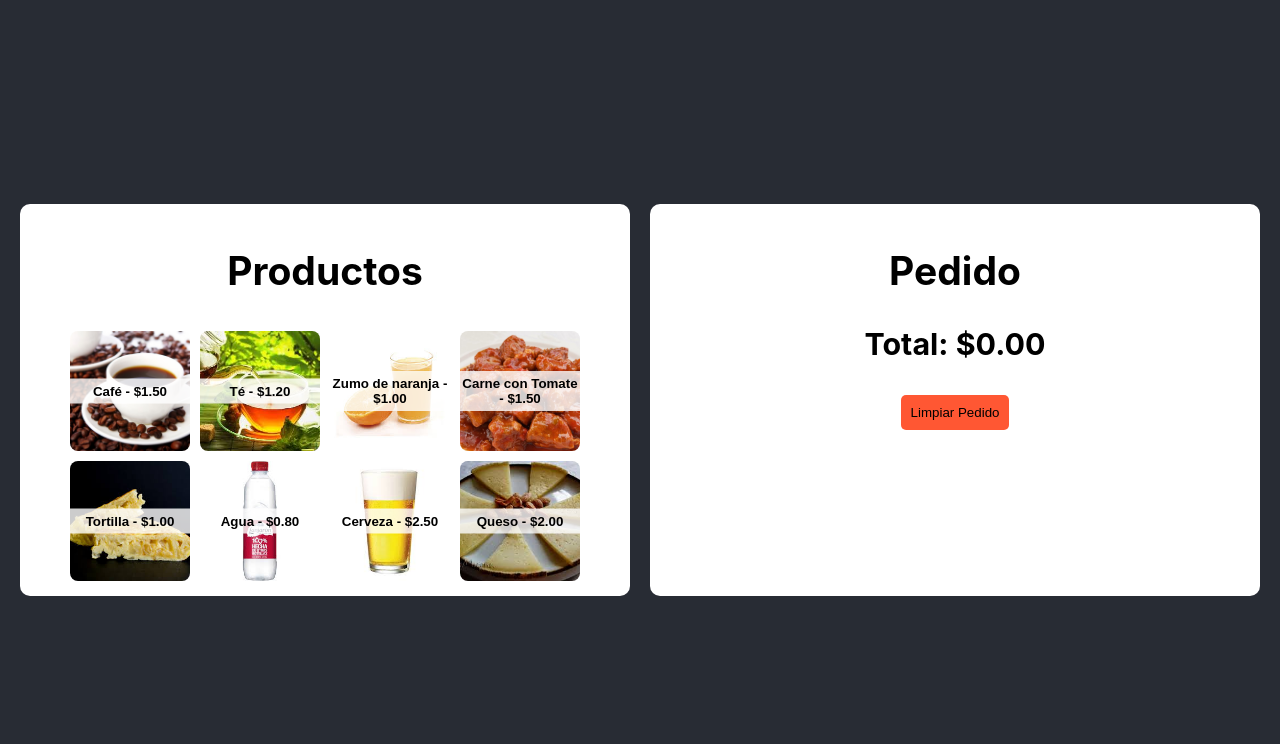
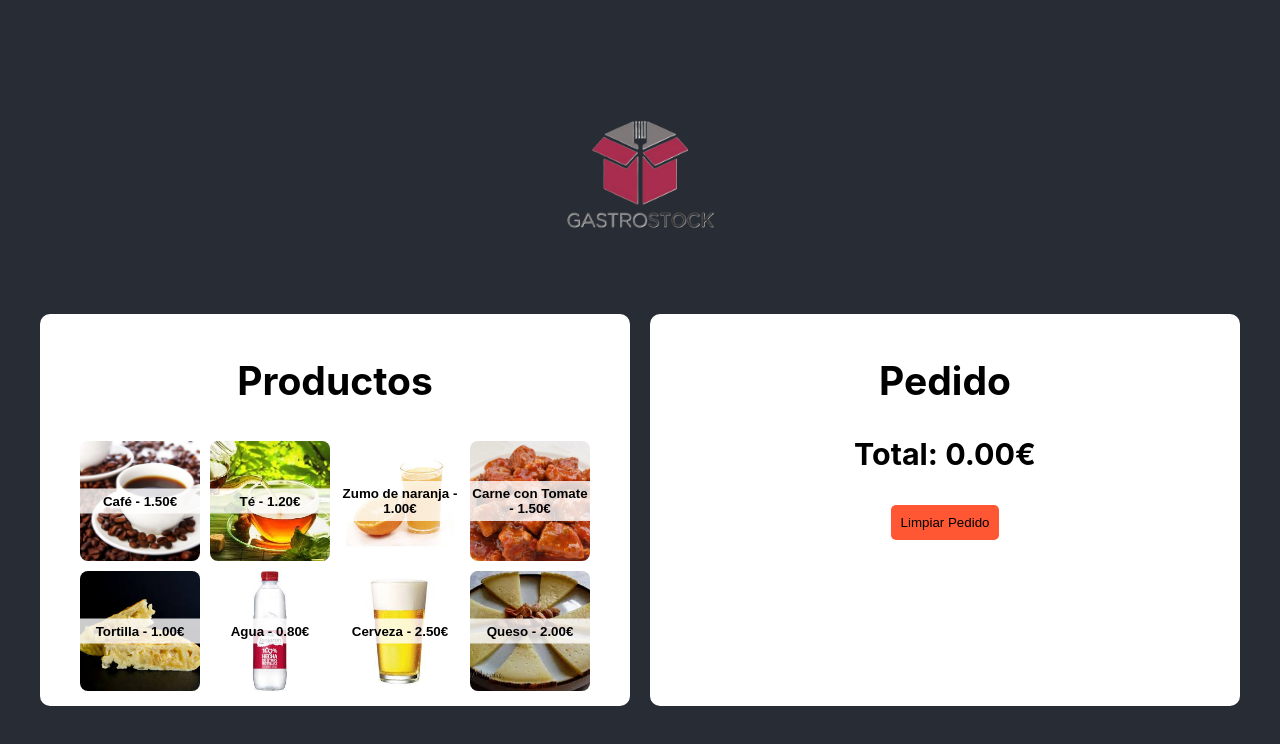
Before and after one commit to julsolalf/ISPP-G2, a React (Create React App) app in the folder frontend/: page / in a window 1280 px wide. Shown: the top 744 px of the page. Built offline with nearby package versions, Linux system fonts and the light colour scheme.

Commit message:
feat(frontend): Añadio logo y €

```diff
--- a/frontend/src/screens/r/index.js
+++ b/frontend/src/screens/r/index.js
@@ -27,13 +27,20 @@ const TPV = () => {
     setTotal(0);
   };
 
-  return(<div style={{ display: "flex", gap: "20px", padding: "20px" }}>
+  return(
+    <div style={{ padding: "20px" }}>
+      {/* Logo en la parte superior central */}
+      <div className="logo-container">
+        <img src="/gastrostockLogo.png" alt="App Logo" className="app-logo" />
+    </div>
+
+    <div style={{ display: "flex", gap: "20px", padding: "20px" }}>
       {/* Lista de productos */}
       <div style={{ flex: 1, padding: "10px", background: "#fff", borderRadius: "10px" }}>
       <h2 style={{ color: "#000" }}>Productos</h2>
       {products.map((product) => (
       <button key={product.id} onClick={() => addOrder(product)} className="producto-button" style={{ backgroundImage:`url(${product.image})` }}>
-     <span className="producto-name"> {product.name} - ${product.price.toFixed(2)} </span>
+      <span className="producto-name"> {product.name} - {product.price.toFixed(2)}€ </span>
         </button>
         ))}
       </div>
@@ -48,10 +55,12 @@ const TPV = () => {
         </li>
         ))}
       </ul>
-      <h3 style={{ color: "#000" }}>Total: ${total.toFixed(2)}</h3>
+      <h3 style={{ color: "#000" }}>Total: {total.toFixed(2)}€</h3>
       <button onClick={clearOrders} style={{ background: "#FF5733", color: "#000", padding: "10px", border: "none", borderRadius: "5px" }}>Limpiar Pedido</button>
     </div>
-  </div>);
+  </div>
+  </div>
+  );
 };
 
 export default TPV;
--- a/frontend/src/screens/r/styles.css
+++ b/frontend/src/screens/r/styles.css
@@ -26,3 +26,15 @@
     padding: 5px 0;
     font-weight: bold;
   }
+
+  .logo-container {
+    width: 100%;
+    display: flex;
+    justify-content: center;
+    margin-bottom: 20px;
+  }
+
+  .app-logo {
+    max-width: 200px;
+    object-fit: contain;
+  }
```
Also changed, not shown: frontend/public/gastrostockLogo.png (added). Lines whose indentation alone changed are shown as unchanged.
